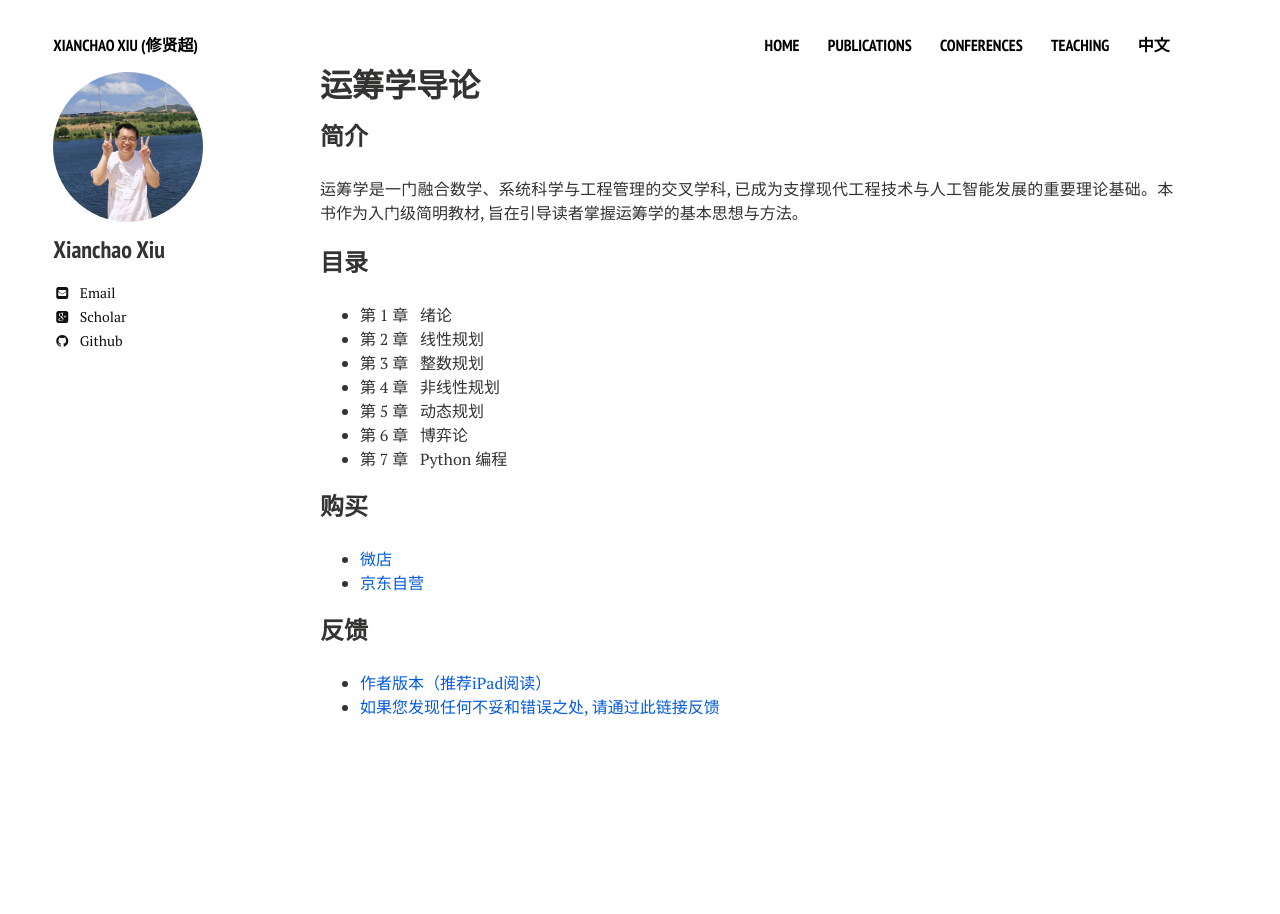
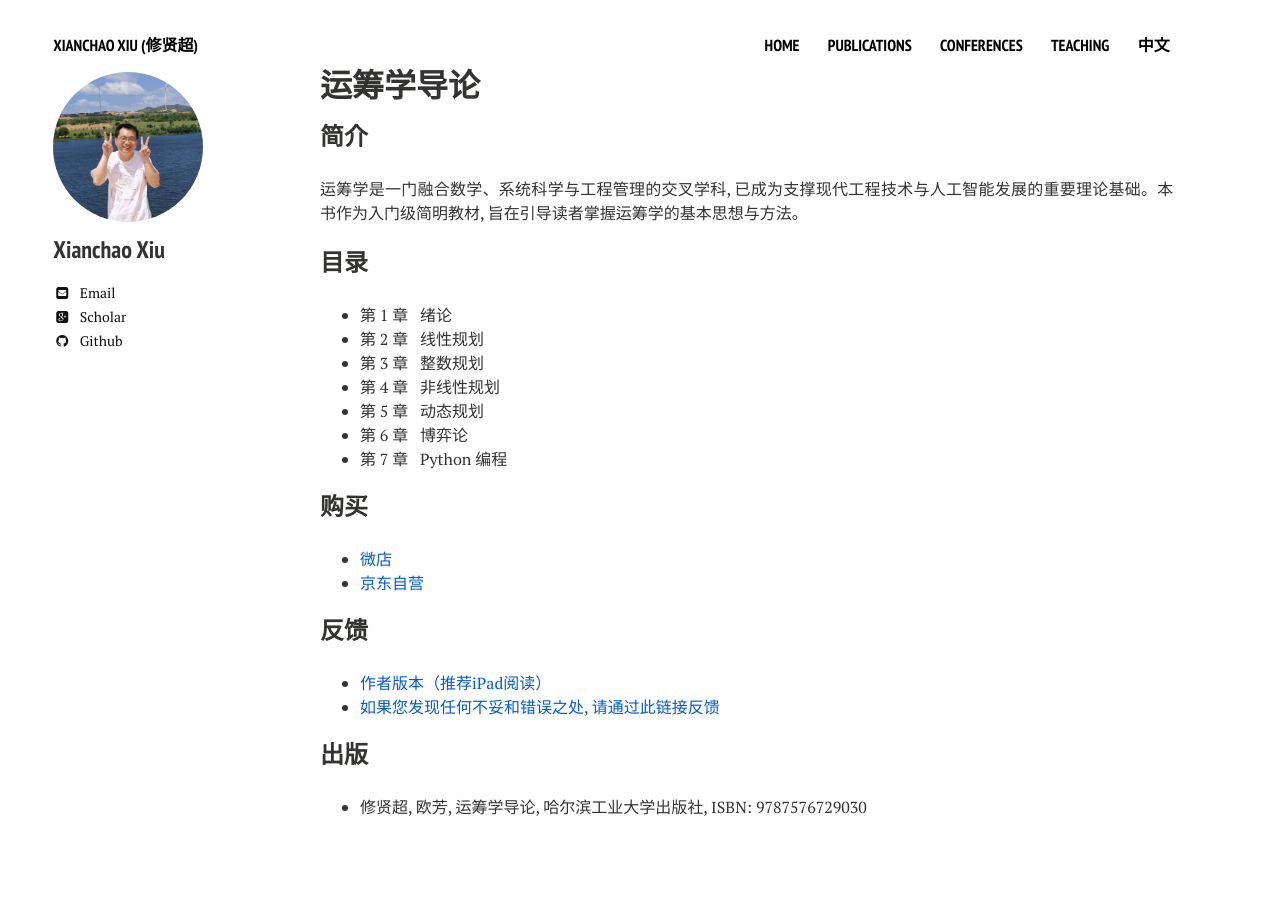
Before and after one commit to xianchaoxiu/xianchaoxiu.github.io, a Jekyll site: the page built from chinese/book/OR/index.md, in a window 1280 px wide. Built offline with Jekyll 4.4.1, drawn with Linux system fonts in a browser that asks for light colours; nearby versions of some CDN libraries.

Commit message:
Update index.md

```diff
--- a/chinese/book/OR/index.md
+++ b/chinese/book/OR/index.md
@@ -28,3 +28,6 @@ share: false
 ### 反馈
 * <a href="../OR/运筹学导论.pdf" class="textlink" target="_blank"> 作者版本（推荐iPad阅读） </a> <br>
 * <a href="https://docs.qq.com/form/page/DTkZycUxMRUpkRHpY" class="textlink" target="_blank">如果您发现任何不妥和错误之处, 请通过此链接反馈 </a> <br>
+
+### 出版
+* 修贤超, 欧芳, 运筹学导论, 哈尔滨工业大学出版社, ISBN: 9787576729030
```
